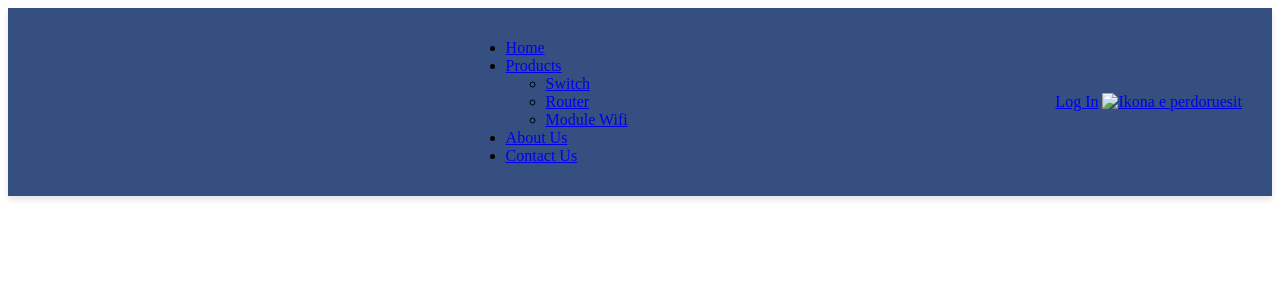
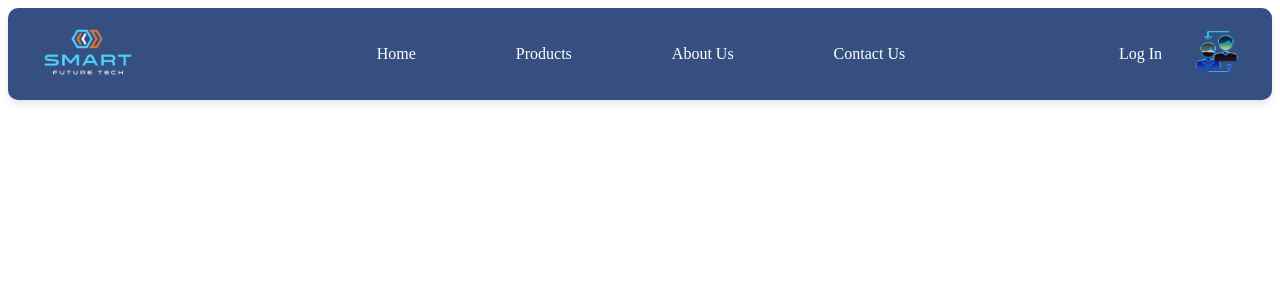
Before and after one commit to 123123123jon/edonis-jon, a PHP site: page /html/index.html in a window 1280 px wide. Shown: the top 300 px of the page. Run offline with PHP 8.4, Linux system fonts and the light colour scheme.

Commit message:
mbarimi i navbarit

```diff
--- a/css/style1.css
+++ b/css/style1.css
@@ -10,6 +10,7 @@
     top: 0;
     z-index: 10;
     transition: background-color 0.3s;
+    border-radius: 10px;
 }
 
 .navbar:hover {
@@ -20,3 +21,87 @@
     width: 100px;
     height: auto;
 }
+
+/* Stilet për lidhjet kryesore */
+.nav-links {
+    list-style-type: none;
+    display: flex;
+    gap: 60px;
+    margin: 0;
+}
+
+.nav-links li {
+    position: relative;
+}
+
+.nav-links li a {
+    color: white;
+    padding: 15px 20px;
+    text-decoration: none;
+    display: block;
+    transition: color 0.3s;
+}
+
+.nav-links li a:hover {
+    color: rgba(0, 0, 0, 0.8);
+}
+/* Stilet për lidhjet kryesore */
+
+/* Stilet për dropdown-in */
+.nav-links li ul {
+    display: none;
+    position: absolute;
+    background-color: rgba(0, 67, 211, 0.5);
+    border-radius: 5px;
+    padding: 10px 0;
+    min-width: 180px;
+    top: 100%;
+    left: 0;
+    list-style-type: none;
+    opacity: 0;
+    transform: translateY(10px);
+    transition: opacity 0.3s, transform 0.3s;
+    box-shadow: 0px 8px 16px rgba(0, 0, 0, 0.2);
+}
+
+.nav-links li:hover ul {
+    display: block;
+    opacity: 1;
+    transform: translateY(0);
+}
+
+.nav-links li ul li a {
+    padding: 10px 15px;
+    color: white;
+    text-decoration: none;
+    transition: background-color 0.3s;
+}
+
+.nav-links li ul li a:hover {
+    background-color: rgba(0, 132, 255, 0.8);
+}
+/* Stilet për dropdown-in */
+
+.user-options {
+    display: flex;
+    align-items: center;
+    gap: 15px;
+}
+
+.login{
+    text-decoration: none;
+    color: white;
+    border-radius: 4px;
+    padding: 10px 15px;
+}
+
+.login:hover{
+    border: 30px;
+    background-color:  rgba(0, 132, 255, 0.8);
+}
+
+.user-icon img {
+    width: 50px;
+    height: 50px;
+    transition: transform 0.3s;
+}
--- a/html/index.html
+++ b/html/index.html
@@ -9,7 +9,7 @@
 <body>
 
     <div class="navbar">
-        <a href="#" class="logo"><img src="#" alt=""></a>
+        <a href="#" class="logo"><img src="../img/logo.png" alt=""></a>
         <ul class="nav-links">
             <li><a href="#">Home</a></li>
             <li>
@@ -26,7 +26,7 @@
         <div class="user-options">
             <a href="#" class="login">Log In</a>
             <a href="#" class="user-icon">
-                <img src="#" alt="Ikona e perdoruesit">
+                <img src="../img/useri.png" alt="Ikona e perdoruesit">
             </a>
         </div>
     </div>
```
Also changed, not shown: img/background.jpg (added), img/logo.png (added), img/useri.png (added).
